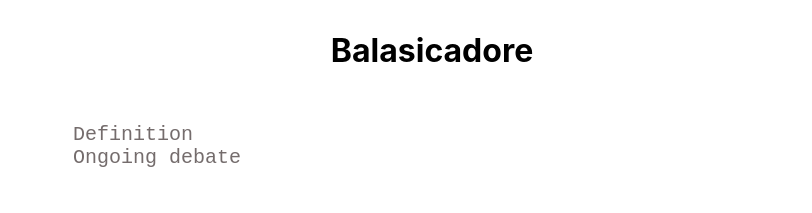
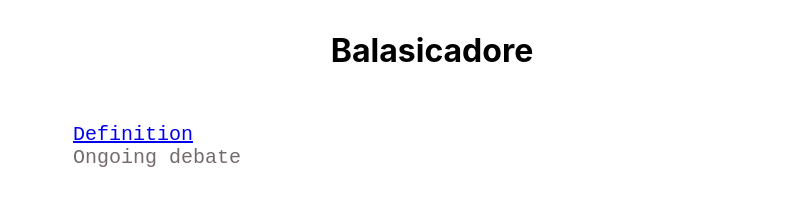
Before and after one commit to BaIasicadore/Balasicadore.github.io, a plain HTML site: page debate.html in a window 1280 px wide. Shown: the top 213 px of the page, without its empty margins (208-1020 px from the left). Drawn offline with Linux system fonts and the light colour scheme.

Commit message:
Update debate.html

```diff
--- a/debate.html
+++ b/debate.html
@@ -14,7 +14,7 @@
 
 <div id="nav" style="color: rgb(116, 108, 108)">
     <ul>
-        <li class="nav">Definition</li>
+        <li class="nav"><a href="definition.html">Definition<a/></li>
         <li class="nav">Ongoing debate</li>
     </ul>
 </div>
```
